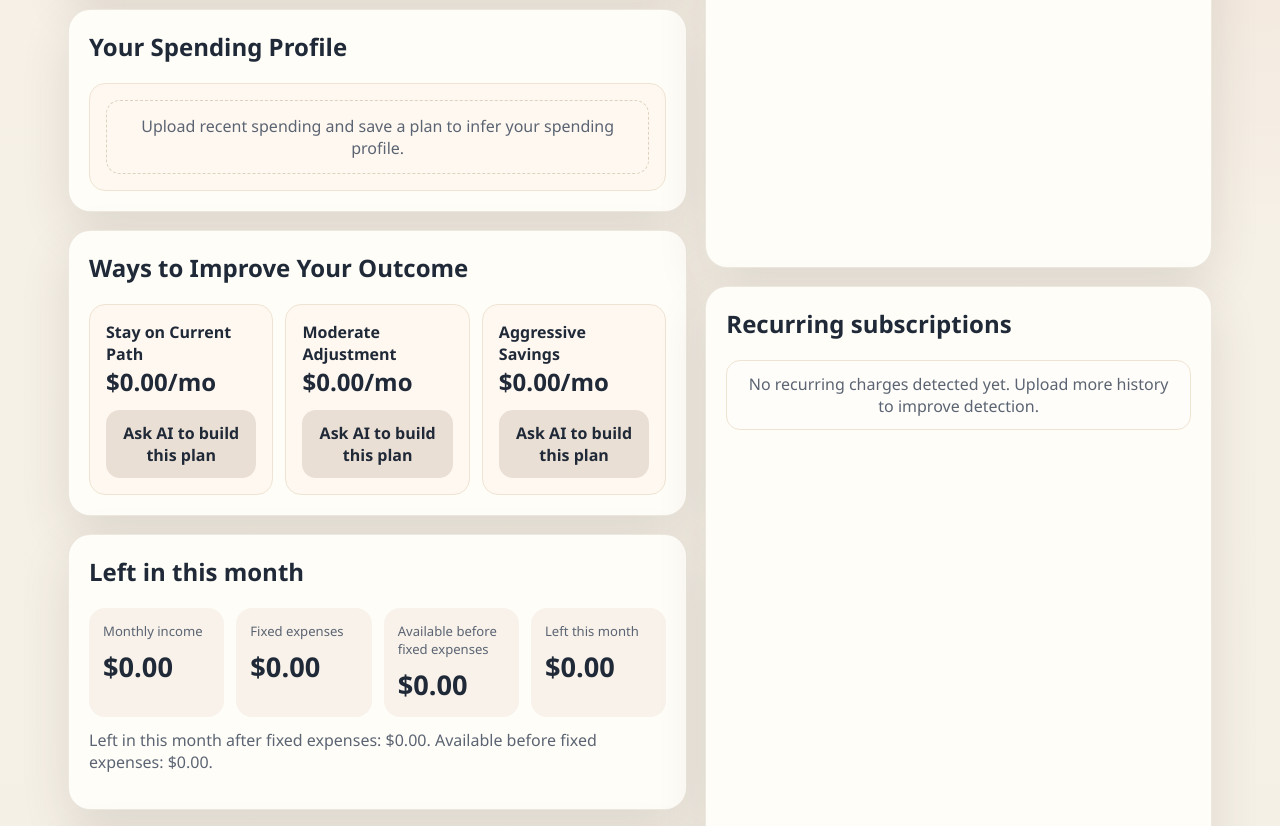
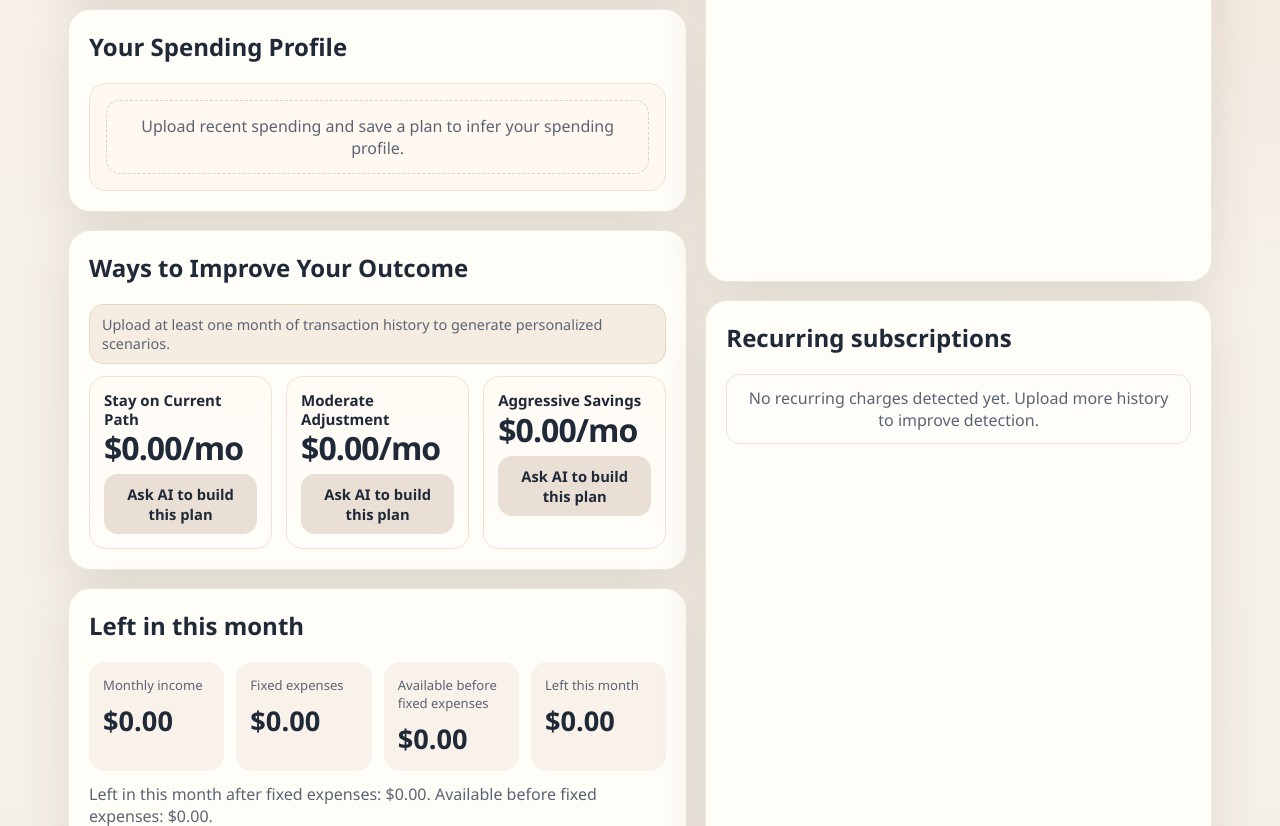
Before and after one commit to mren08/Personal-Finance-Assistant, a Flask app: page / in a window 1280 px wide. Shown: the part 610-1436 px from the top of the page. Run offline with Flask 3, Linux system fonts and the light colour scheme; the visitor is signed in with stand-in values (Sample User, id 1); data comes from the database, SQL or seed files in the repository; data that the repository does not hold is empty.

Commit message:
refactor: simplify scenario comparison cards

```diff
--- a/storage.py
+++ b/storage.py
@@ -1456,6 +1456,15 @@ class Storage:
 
         monthly_summary = self.get_monthly_summary(user_id, selected_month)
         receipt_behavior_notes = self.list_receipt_behavior_insights(user_id, selected_month) if selected_month else []
+        scenario_analysis = self._scenario_analysis(
+            category_breakdown=category_breakdown,
+            recurring_expenses=recurring_expenses,
+            monthly_summary=monthly_summary,
+            financial_profile=financial_profile,
+            selected_month_spend=total_spent,
+            selected_month=selected_month,
+            selected_transactions=selected_transactions,
+        )
         return {
             "transaction_count": len(selected_transactions),
             "total_spent": total_spent,
@@ -1509,15 +1518,8 @@ class Storage:
                 monthly_summary=monthly_summary,
                 financial_profile=financial_profile,
             ),
-            "scenario_analysis": self._scenario_analysis(
-                category_breakdown=category_breakdown,
-                recurring_expenses=recurring_expenses,
-                monthly_summary=monthly_summary,
-                financial_profile=financial_profile,
-                selected_month_spend=total_spent,
-                selected_month=selected_month,
-                selected_transactions=selected_transactions,
-            ),
+            "scenario_analysis": scenario_analysis,
+            "scenario_analysis_notice": self._scenario_analysis_notice(scenario_analysis),
             "pending_receipts": self.list_pending_receipt_extractions(user_id),
         }
 
@@ -2323,6 +2325,17 @@ class Storage:
             "scenario_key": scenario_key,
         }
 
+    @staticmethod
+    def _scenario_analysis_notice(scenarios: list[dict[str, Any]]) -> str:
+        if scenarios and all(
+            not list(item.get("actions") or [])
+            and not str(item.get("goal_impact") or "").strip()
+            and not str(item.get("tradeoff") or "").strip()
+            for item in scenarios
+        ):
+            return "Upload at least one month of transaction history to generate personalized scenarios."
+        return ""
+
     @classmethod
     def _insufficient_scenario_data(
         cls,
@@ -2517,7 +2530,7 @@ class Storage:
                 "tradeoff": stay_tradeoff,
                 "why_this": why_this,
                 "chat_prompt": titles[0][2],
-                "cta_label": "Ask AI to build this plan",
+                "cta_label": "Review Plan",
                 "scenario_key": "stay_on_current_path",
             },
             {
@@ -2533,7 +2546,7 @@ class Storage:
                 "tradeoff": "This may require a few smaller behavior changes, but it could avoid major lifestyle cuts.",
                 "why_this": why_this,
                 "chat_prompt": titles[1][2],
-                "cta_label": "Ask AI to build this plan",
+                "cta_label": "Build This Plan",
                 "scenario_key": "moderate_adjustment",
             },
             {
@@ -2549,7 +2562,7 @@ class Storage:
                 "tradeoff": "Could create the biggest savings, but may feel more restrictive month to month.",
                 "why_this": why_this,
                 "chat_prompt": titles[2][2],
-                "cta_label": "Ask AI to build this plan",
+                "cta_label": "Build This Plan",
                 "scenario_key": "aggressive_savings",
             },
         ]
--- a/templates/index.html
+++ b/templates/index.html
@@ -366,26 +366,66 @@
     .scenario-grid {
       display: grid;
       grid-template-columns: repeat(3, minmax(0, 1fr));
-      gap: 12px;
+      gap: 14px;
+      align-items: stretch;
+    }
+    .scenario-banner {
+      margin-bottom: 12px;
+      padding: 10px 12px;
+      border-radius: 14px;
+      background: #f5ede1;
+      border: 1px solid #e6d8c1;
+      color: var(--muted);
+      font-size: 0.9rem;
     }
     .scenario-card {
       border: 1px solid #efe4d3;
       border-radius: 16px;
-      background: #fff8f1;
-      padding: 16px;
-      display: grid;
-      gap: 12px;
+      background: linear-gradient(180deg, #fffaf4 0%, #fffdf9 100%);
+      padding: 14px;
+      display: grid;
+      gap: 10px;
+      align-content: start;
+      min-height: 100%;
+    }
+    .scenario-card-header {
+      display: grid;
+      gap: 4px;
+    }
+    .scenario-card-title {
+      font-size: 0.94rem;
+      font-weight: 700;
+      line-height: 1.25;
     }
     .scenario-card .impact {
-      font-size: 1.5rem;
-      font-weight: 700;
+      font-size: 2rem;
+      font-weight: 800;
+      line-height: 1;
+      letter-spacing: -0.03em;
     }
     .scenario-card ul {
       margin: 0;
-      padding-left: 18px;
+      padding-left: 16px;
+      display: grid;
+      gap: 6px;
+      font-size: 0.9rem;
+      color: var(--ink);
+    }
+    .scenario-card li::marker {
+      color: var(--accent);
+    }
+    .scenario-outcome {
+      font-size: 0.88rem;
+      color: var(--muted);
+      line-height: 1.45;
+    }
+    .scenario-outcome strong {
+      color: var(--ink);
     }
     .scenario-card button {
       margin-top: auto;
+      padding: 10px 12px;
+      font-size: 0.92rem;
     }
     .list {
       list-style: none;
@@ -660,13 +700,16 @@
 
           <div class="panel">
             <h2>Ways to Improve Your Outcome</h2>
+            {% if profile.scenario_analysis_notice %}
+              <div id="scenario-analysis-banner" class="scenario-banner">{{ profile.scenario_analysis_notice }}</div>
+            {% endif %}
             <div id="scenario-analysis" class="scenario-grid">
               {% if profile.scenario_analysis %}
                 {% for scenario in profile.scenario_analysis %}
                   <article class="scenario-card">
-                    <div>
-                      <strong>{{ scenario.title }}</strong>
-                      <div class="impact">{{ '$%.2f'|format(scenario.savings_impact_monthly or 0) }}/mo</div>
+                    <div class="scenario-card-header">
+                      <div class="scenario-card-title">{{ scenario.title }}</div>
+                      <div class="impact">{% if (scenario.savings_impact_monthly or 0) > 0 %}+{% endif %}{{ '$%.2f'|format(scenario.savings_impact_monthly or 0) }}/mo</div>
                     </div>
                     {% if scenario.actions %}
                       <ul>
@@ -676,13 +719,7 @@
                       </ul>
                     {% endif %}
                     {% if scenario.goal_impact %}
-                      <div class="small">{{ scenario.goal_impact }}</div>
-                    {% endif %}
-                    {% if scenario.tradeoff %}
-                      <div class="small muted">{{ scenario.tradeoff }}</div>
-                    {% endif %}
-                    {% if scenario.why_this %}
-                      <div class="small muted">{{ scenario.why_this }}</div>
+                      <div class="scenario-outcome"><strong>Outcome:</strong> {{ scenario.goal_impact }}</div>
                     {% endif %}
                     <button type="button" class="secondary" data-scenario-key="{{ scenario.scenario_key }}" data-chat-prompt="{{ scenario.chat_prompt }}">{{ scenario.cta_label or 'Ask AI to build this plan' }}</button>
                   </article>
@@ -1088,6 +1125,11 @@
         return new Intl.NumberFormat("en-US", { style: "currency", currency: "USD" }).format(value || 0);
       }
 
+      function scenarioImpact(value) {
+        const numericValue = Number(value || 0);
+        return `${numericValue > 0 ? "+" : ""}${money(numericValue)}/mo`;
+      }
+
       function escapeHtml(value) {
         return String(value ?? "")
           .replaceAll("&", "&amp;")
@@ -1418,21 +1460,37 @@
 
       function renderScenarioAnalysis(scenarios) {
         const container = document.getElementById("scenario-analysis");
+        const panel = container.parentElement;
+        let banner = document.getElementById("scenario-analysis-banner");
+        const notice = String((currentProfile && currentProfile.scenario_analysis_notice) || "");
         if (!scenarios.length) {
+          if (banner) {
+            banner.remove();
+          }
           container.innerHTML = '<div class="empty" style="grid-column: 1 / -1;">Upload recent spending and save a plan to unlock scenario analysis.</div>';
           return;
+        }
+
+        if (notice) {
+          if (!banner) {
+            banner = document.createElement("div");
+            banner.id = "scenario-analysis-banner";
+            banner.className = "scenario-banner";
+            panel.insertBefore(banner, container);
+          }
+          banner.textContent = notice;
+        } else if (banner) {
+          banner.remove();
         }
 
         container.innerHTML = scenarios.map((scenario) => `
           <article class="scenario-card">
-            <div>
-              <strong>${escapeHtml(scenario.title || "")}</strong>
-              <div class="impact">${money(scenario.savings_impact_monthly || 0)}/mo</div>
+            <div class="scenario-card-header">
+              <div class="scenario-card-title">${escapeHtml(scenario.title || "")}</div>
+              <div class="impact">${scenarioImpact(scenario.savings_impact_monthly || 0)}</div>
             </div>
             ${(scenario.actions || []).length ? `<ul>${(scenario.actions || []).map((action) => `<li>${escapeHtml(action)}</li>`).join("")}</ul>` : ""}
-            ${scenario.goal_impact ? `<div class="small">${escapeHtml(scenario.goal_impact || "")}</div>` : ""}
-            ${scenario.tradeoff ? `<div class="small muted">${escapeHtml(scenario.tradeoff || "")}</div>` : ""}
-            ${scenario.why_this ? `<div class="small muted">${escapeHtml(scenario.why_this || "")}</div>` : ""}
+            ${scenario.goal_impact ? `<div class="scenario-outcome"><strong>Outcome:</strong> ${escapeHtml(scenario.goal_impact || "")}</div>` : ""}
             <button type="button" class="secondary" data-scenario-key="${escapeHtml(scenario.scenario_key || "")}" data-chat-prompt="${escapeHtml(scenario.chat_prompt || "")}">${escapeHtml(scenario.cta_label || "Ask AI to build this plan")}</button>
           </article>
         `).join("");
```
Also changed, not shown: tests/test_app_routes.py (+13 -1 lines), tests/test_storage_and_coach.py (+25 -2 lines).
